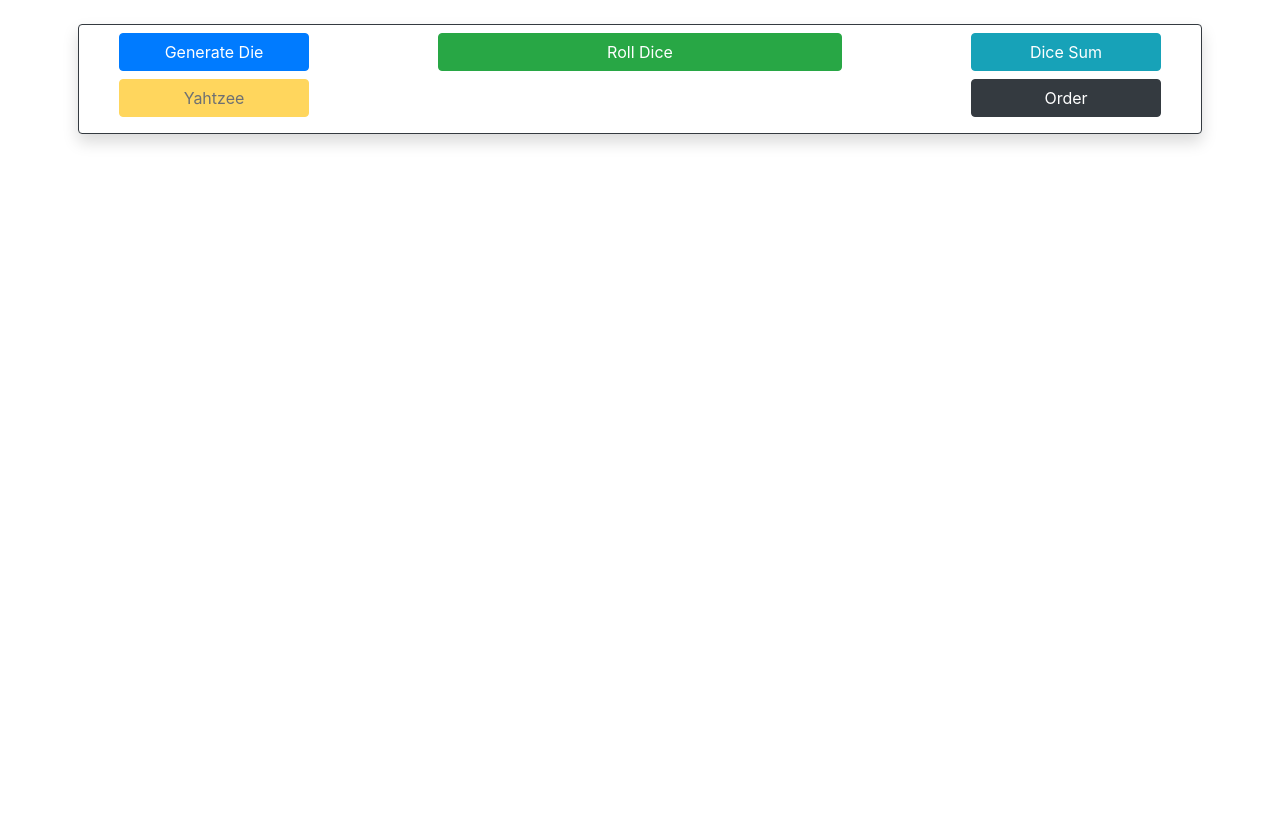
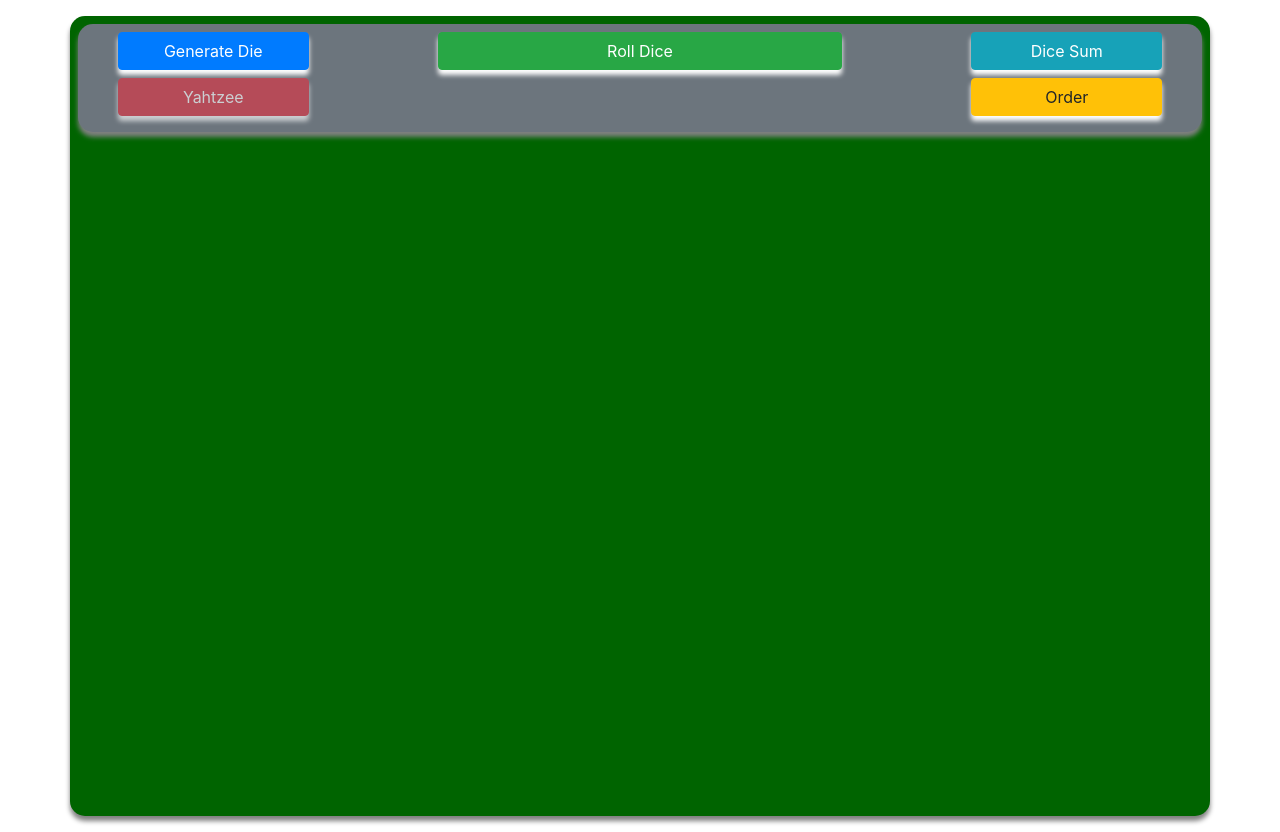
Before and after one commit to Bryantellius/Dicey-Business, a plain HTML site: page index.html in a window 1280 px wide. Before the commit the page ends 800 px from the top, so only its background shows below. Drawn offline with nearby package versions, Linux system fonts and the light colour scheme.

Commit message:
added darkgreen background, box-shadows

```diff
--- a/index.html
+++ b/index.html
@@ -12,7 +12,7 @@
 
 <body>
     <div class="container my-3 p-2">
-        <div class="btnDiv border border-dark rounded p-2 shadow">
+        <div class="btnDiv p-2 bg-secondary">
             <div class="row justify-content-center align-items-center text-center" id="btnRow">
                 <div class="col-md-3">
                     <button class="btn btn-primary" id="generatorBtn">Generate Die</button>
@@ -26,13 +26,13 @@
             </div>
             <div class="row justify-content-center align-items-center text-center my-2" id="btnRow2">
                 <div class="col-md-3">
-                    <button class="btn btn-warning" id="yahtzeeBtn" disabled>Yahtzee</button>
+                    <button class="btn btn-danger" id="yahtzeeBtn" disabled>Yahtzee</button>
                 </div>
                 <div class="col-md-6">
                     <p class="feedback" id="feedback"> </p>
                 </div>
                 <div class="col-md-3">
-                    <button class="btn btn-dark" id="orderBtn">Order</button>
+                    <button class="btn btn-warning" id="orderBtn">Order</button>
                 </div>
             </div>
         </div>
--- a/styles.css
+++ b/styles.css
@@ -3,8 +3,9 @@
     height: 100px;
     margin: 1rem;
     padding: 1rem;
-    /* border: 1px solid black;
-    border-radius: 5px; */
+    /* border: 1px solid black;*/
+    border-radius: 15px;
+    box-shadow: 3px 3px 5px black;
     font-size: 40px;
     cursor: pointer;
     background-size: 100px;
@@ -21,4 +22,14 @@
 }
 button{
     width: 75%;
+    box-shadow: 0 5px 5px white;
 }
+.btnDiv, .container{
+    box-shadow: 0 5px 5px gray;
+    border-radius: 15px;
+}
+.container{
+    background-color: darkgreen;
+    height: 100vh;
+    overflow: hidden;
+}
```
